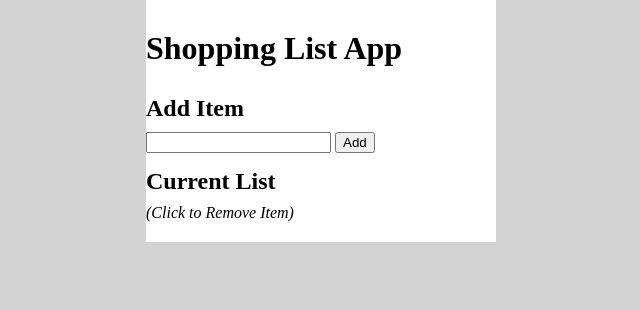
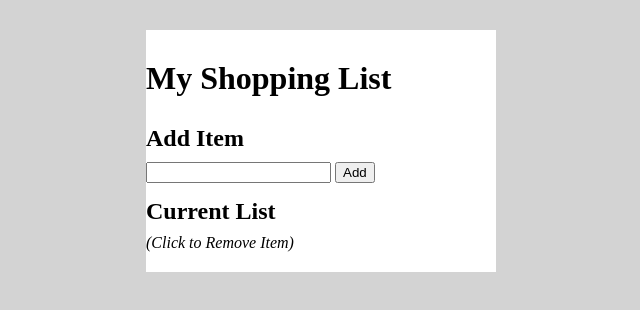
Before and after one commit to pkprosol/ShoppingList, a plain HTML site: page index.html in a window 1280 px wide. Shown: the whole page, without its empty margins (319-959 px from the left). Drawn offline with nearby package versions, Linux system fonts and the light colour scheme.

Commit message:
Positioning

```diff
--- a/index.html
+++ b/index.html
@@ -2,7 +2,7 @@
 
 <html>
 	<head>
-		<title>Shopping List</title>
+		<title>My Shopping List</title>
 		<link rel="stylesheet" type="text/css" href="reset.css"/>
 		<link rel="stylesheet" type="text/css" href="main.css"/>
 		<script type="text/javascript" src="http://ajax.googleapis.com/ajax/libs/jquery/1.10.2/jquery.min.js"></script>
@@ -11,7 +11,7 @@
 
 	<body>
 		<div id="mainContent">
-			<h1>Shopping List App</h1>
+			<h1>My Shopping List</h1>
 			<h2>Add Item</h2>
 			<form name="groceryList">
 				<input type="text" name="userInput"/>
--- a/main.css
+++ b/main.css
@@ -3,6 +3,11 @@ body {
 	background-color: lightgrey;
 	width: 350px;
 	background-image:url('groceries.png');
+}
+
+#mainContent {
+	margin-top:30px;
+	background-color: white;
 }
 
 h1 {
@@ -40,7 +45,3 @@ li {
 	text-align: left;
 	padding-left: 5px;
 }
-
-#mainContent {
-	background-color: white;
-}
```
